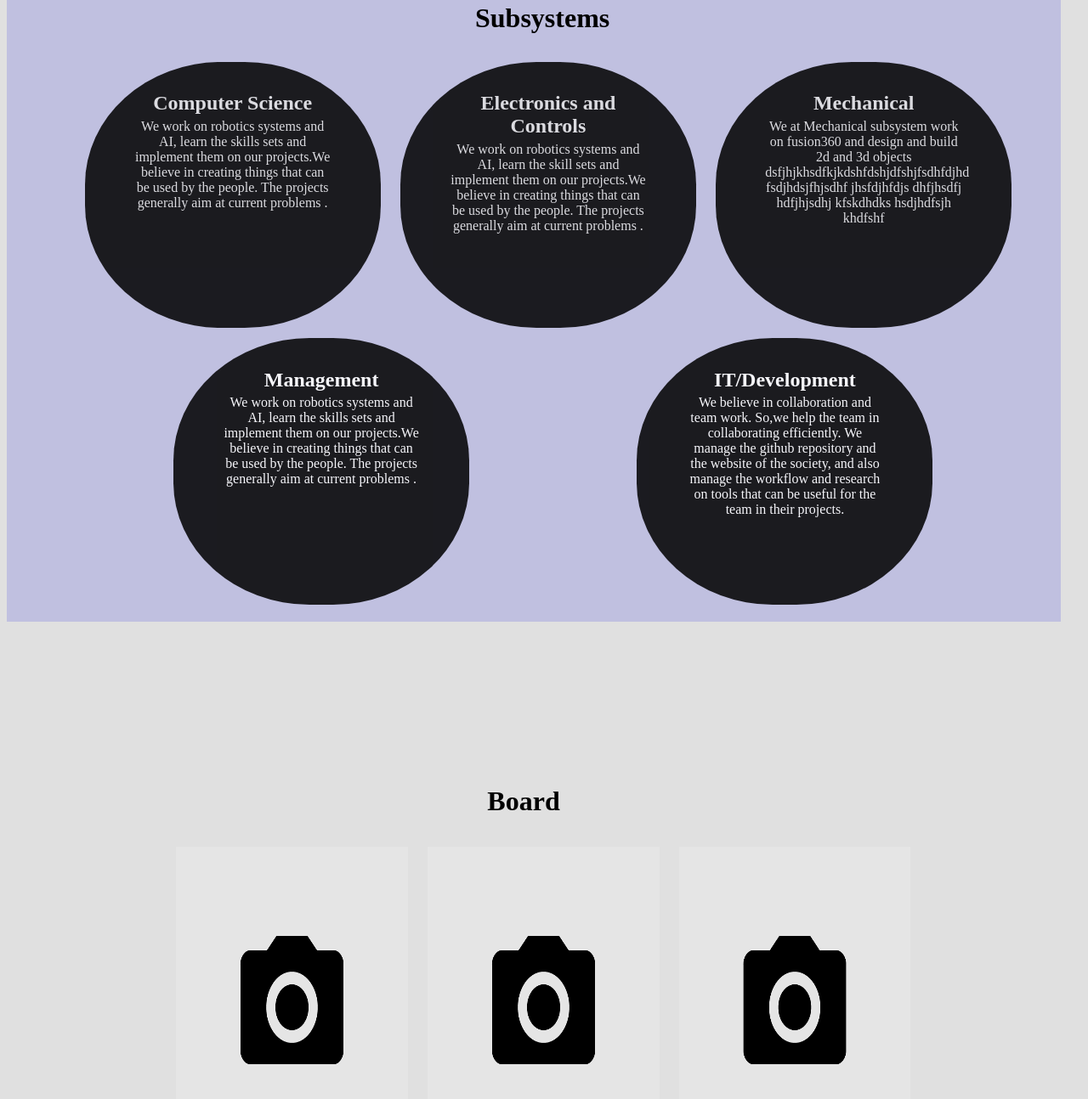
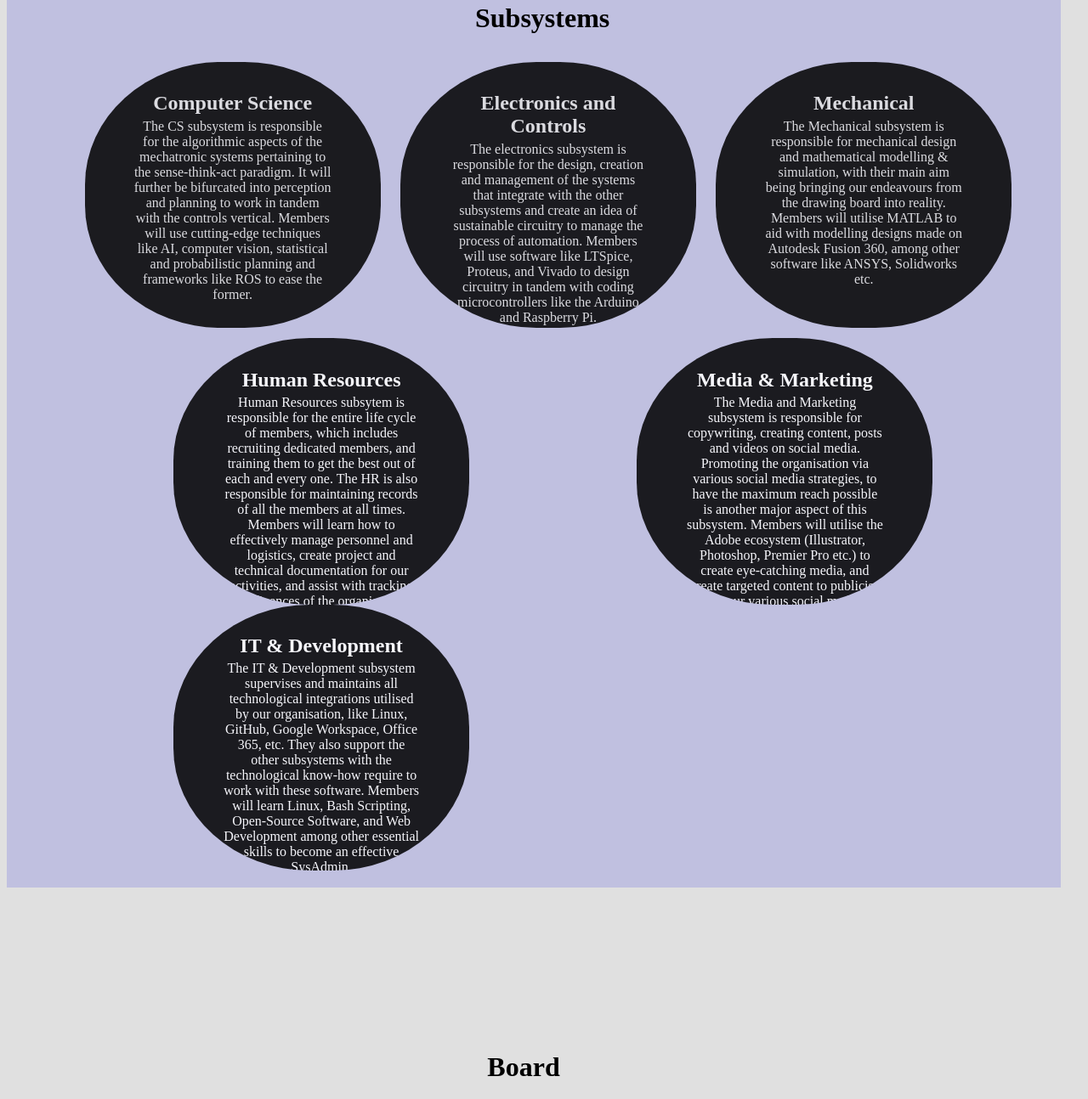
Before and after one commit to IEEE-RAS-Manipal/Wiki, a plain HTML site: page index.html in a window 1280 px wide. Shown: the part 701-1995 px from the top of the page at 85% size. Drawn offline with Linux system fonts and the light colour scheme; a web font is replaced by a local one.

Commit message:
Update index.html

```diff
--- a/index.html
+++ b/index.html
@@ -58,31 +58,37 @@
 		<div class="sub1">
 		<h2> Computer Science </h2>
 		<p>
-			We work on robotics systems and AI, learn the skills sets and implement them on our projects.We believe in creating things that can be used by the people. The projects generally aim at current problems .
+			The CS subsystem is responsible for the algorithmic aspects of the mechatronic systems pertaining to the sense-think-act paradigm. It will further be bifurcated into perception and planning to work in tandem with the controls vertical. Members will use cutting-edge techniques like AI, computer vision, statistical and probabilistic planning and frameworks like ROS to ease the former.
 		</p>
 		</div>
 		<div class="sub1">
 		<h2> Electronics and Controls </h2>
 		<p>
-			We work on robotics systems and AI, learn the skill sets and implement them on our projects.We believe in creating things that can be used by the people. The projects generally aim at current problems .
+			The electronics subsystem is responsible for the design, creation and management of the systems that integrate with the other subsystems and create an idea of sustainable circuitry to manage the process of automation. Members will use software like LTSpice, Proteus, and Vivado to design circuitry in tandem with coding microcontrollers like the Arduino and Raspberry Pi.
 		</p>
 		</div>
 		<div class="sub1">
 		<h2>Mechanical</h2>
 		<p>
-			We at Mechanical subsystem work on fusion360 and design and build 2d and 3d objects dsfjhjkhsdfkjkdshfdshjdfshjfsdhfdjhd fsdjhdsjfhjsdhf jhsfdjhfdjs dhfjhsdfj hdfjhjsdhj kfskdhdks hsdjhdfsjh khdfshf
+			The Mechanical subsystem is responsible for mechanical design and mathematical modelling & simulation, with their main aim being bringing our endeavours from the drawing board into reality. Members will utilise MATLAB to aid with modelling designs made on Autodesk Fusion 360, among other software like ANSYS, Solidworks etc.
 		</p>
 		</div>
 		<div class="sub2">
-		<h2> Management</h2>
+		<h2> Human Resources</h2>
 		<p>
-			We work on robotics systems and AI, learn the skills sets and implement them on our projects.We believe in creating things that can be used by the people. The projects generally aim at current problems .
+			Human Resources subsytem is responsible for the entire life cycle of members, which includes recruiting dedicated members, and training them to get the best out of each and every one. The HR is also responsible for maintaining records of all the members at all times. Members will learn how to effectively manage personnel and logistics, create project and technical documentation for our activities, and assist with tracking the finances of the organisation.
 		</p>
 		</div>
 		<div class="sub2">
-		<h2> IT/Development </h2>
+		<h2> Media & Marketing</h2>
 		<p>
-			We believe in collaboration and team work. So,we help the team in collaborating efficiently. We manage the github repository and the website of the society, and also manage the workflow and research on tools that can be useful for the team in their projects.
+			The Media and Marketing subsystem is responsible for copywriting, creating content, posts and videos on social media. Promoting the organisation via various social media strategies, to have the maximum reach possible is another major aspect of this subsystem. Members will utilise the Adobe ecosystem (Illustrator, Photoshop, Premier Pro etc.) to create eye-catching media, and create targeted content to publicise on our various social media handles.
+		</p>
+		</div>
+		<div class="sub2">
+		<h2> IT & Development </h2>
+		<p>
+			The IT & Development subsystem supervises and maintains all technological integrations utilised by our organisation, like Linux, GitHub, Google Workspace, Office 365, etc. They also support the other subsystems with the technological know-how require to work with these software. Members will learn Linux, Bash Scripting, Open-Source Software, and Web Development among other essential skills to become an effective SysAdmin.
 		</p>
 		</div>
 	</div>
@@ -93,11 +99,11 @@
 		<span class="chair"><strong>Shreesh Tripathi</strong><br/>Chairperson</span>
 		</div>
 		<div class="imag">
-		<img src="./images/unnamed.png">
+		<img src="./images/NeehalSharma_vicechair.jpg">
 		<span class="chair"><strong>Neehal Sharma</strong><br/>Vice Chairperson</span>
 		</div>
 		<div class="imag">
-		<img src="./images/unnamed.png">
+		<img src="./images/RohanNigam_Secretary.png">
 		<span class="chair"><strong>Rohan Nigam</strong><br/>Secretary</span>
 		</div>
 		<div class="imag">
@@ -105,7 +111,7 @@
 		<span class="chair"><strong>Anirudh Nair</strong><br/>Treasurer</span>
 		</div>
 		<div class="imag">
-		<img src="./images/unnamed.png">
+		<img src="./images/AbhiroopMukherjee.jpg">
 		<span class="chair"><strong>Abhiroop Mukherjee</strong><br/>Robotics Head</span>
 		</div>
 		<div class="imag">
@@ -118,21 +124,6 @@
 		<h1>Events</h1>
 		<marquee> No upcoming events</marquee>
 	</div>
-	<div id="wiki">
-		<h1>Wiki</h1>
-		<a href="https://www.google.com"> <img src="./images/artiint.jpg"  class="wikiimg">
-		<p class="wikitext">Cs Wiki</p>
-		</a>
-		<a href="https://www.google.com"> <img src="./images/ec.jpg"  class="wikiimg">
-		<p class="wikitext2">Ec Wiki</p>
-		</a>
-		<a href="https://www.google.com"> <img src="./images/mech.jpeg"  class="wikiimg">
-		<p class="wikitext3">Mech Wiki</p>
-		</a>
-		<a href="https://www.google.com"> <img src="./images/it.jpg"  class="wikiimg">
-		<p class="wikitext4">IT Wiki</p>
-		</a>
-	</div>
 	<br/>
 	<div id="contact">
 			<h1>Contact</h1>
```
